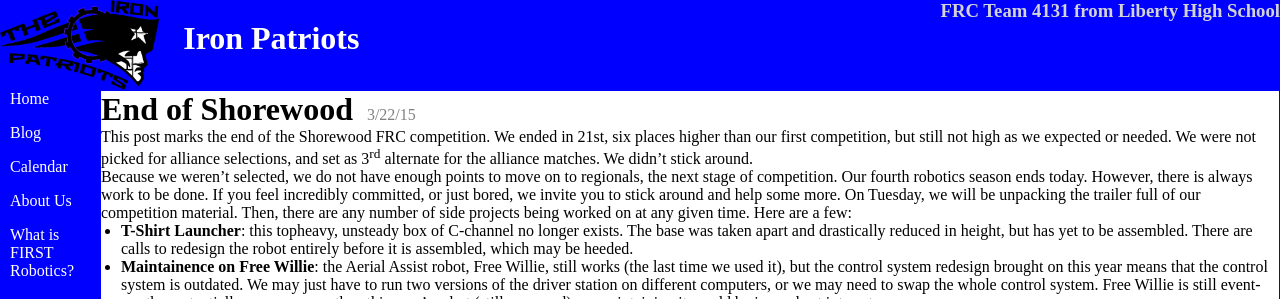
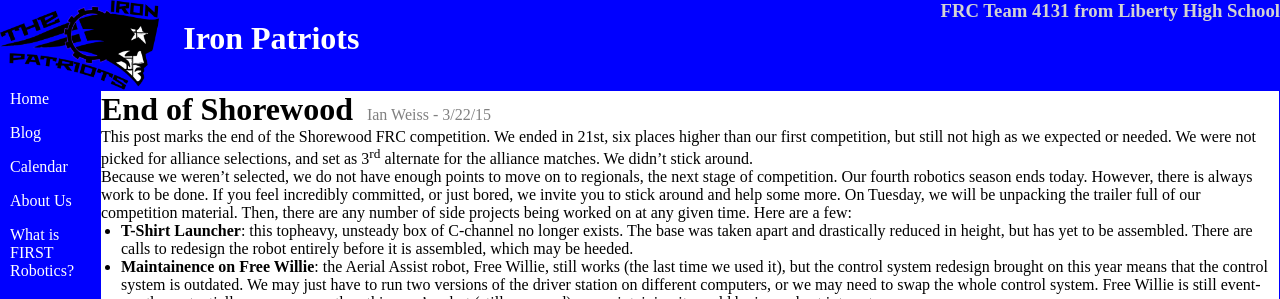
Before and after one commit to katiebugmoon/FRC4131.github.io, a Jekyll site: the page built from _posts/2015-03-22-end-of-shorewood.markdown, in a window 1280 px wide. Shown: the top 299 px of the page. Built offline with Jekyll 4.4.1, drawn with Linux system fonts in a browser that asks for light colours.

Commit message:
Blog posts now have authors

```diff
--- a/_layouts/post.html
+++ b/_layouts/post.html
@@ -2,5 +2,5 @@
 layout: base
 ---
 <h1 style="display:inline; margin-right:10px;">{{ page.title }}</h1>
-<span style="color:gray;">{{ page.date | date: "%-m/%-d/%y" }}</span><br/>
+<span style="color:gray;">{{ page.author }} - {{ page.date | date: "%-m/%-d/%y" }}</span><br/>
 {{ content }}
--- a/_posts/2015-02-28-end-of-auburn-mountainview.markdown
+++ b/_posts/2015-02-28-end-of-auburn-mountainview.markdown
@@ -2,6 +2,7 @@
 layout: post
 title: End of Auburn Mountainview
 date: 2015-02-28
+author: Ian Weiss
 ---
 This post is to commemorate the conclusion of our first competition, at Auburn Mountainview. We didn't make it to finals, and ended in 27th of 31, which is nothing to really celebrate about.
 
--- a/_posts/2015-03-22-end-of-shorewood.markdown
+++ b/_posts/2015-03-22-end-of-shorewood.markdown
@@ -2,6 +2,7 @@
 layout: post
 title: End of Shorewood
 date: 2015-03-22
+author: Ian Weiss
 ---
 This post marks the end of the Shorewood FRC competition. We ended in 21st, six places higher than our first competition, but still not high as we expected or needed. We were not picked for alliance selections, and set as 3<sup>rd</sup> alternate for the alliance matches. We didn't stick around.
 
--- a/_posts/2015-04-11-git-ready-for-github.markdown
+++ b/_posts/2015-04-11-git-ready-for-github.markdown
@@ -2,6 +2,7 @@
 layout: post
 title: Git Ready for Github!
 date: 2015-04-11
+author: Ian Weiss
 ---
 Puns aside, our team is going to make a large push to migrate everything to Github over the next year. [The website](/) is already here, media is coming across slowly, software has been here for the past year, and even hardware (in the form of CAD) is being experimentally brought across. There are some pros and cons to Github, although you will quickly see how greatly the former outweighs the latter.
 
--- a/blog.html
+++ b/blog.html
@@ -6,6 +6,6 @@
 <ul style="list-style:none;">
 {% for post in site.posts %}
 	<li><a href="{{ post.url | remove:'.html' }}" class="post-title">{{ post.title }}</a>
-	<span class="post-meta">{{ post.date | date: "%-m/%-d/%y" }}</span></li>
+	<span class="post-meta">{{ post.author }} - {{ post.date | date: "%-m/%-d/%y" }}</span></li>
 {% endfor %}
 </ul>
```
